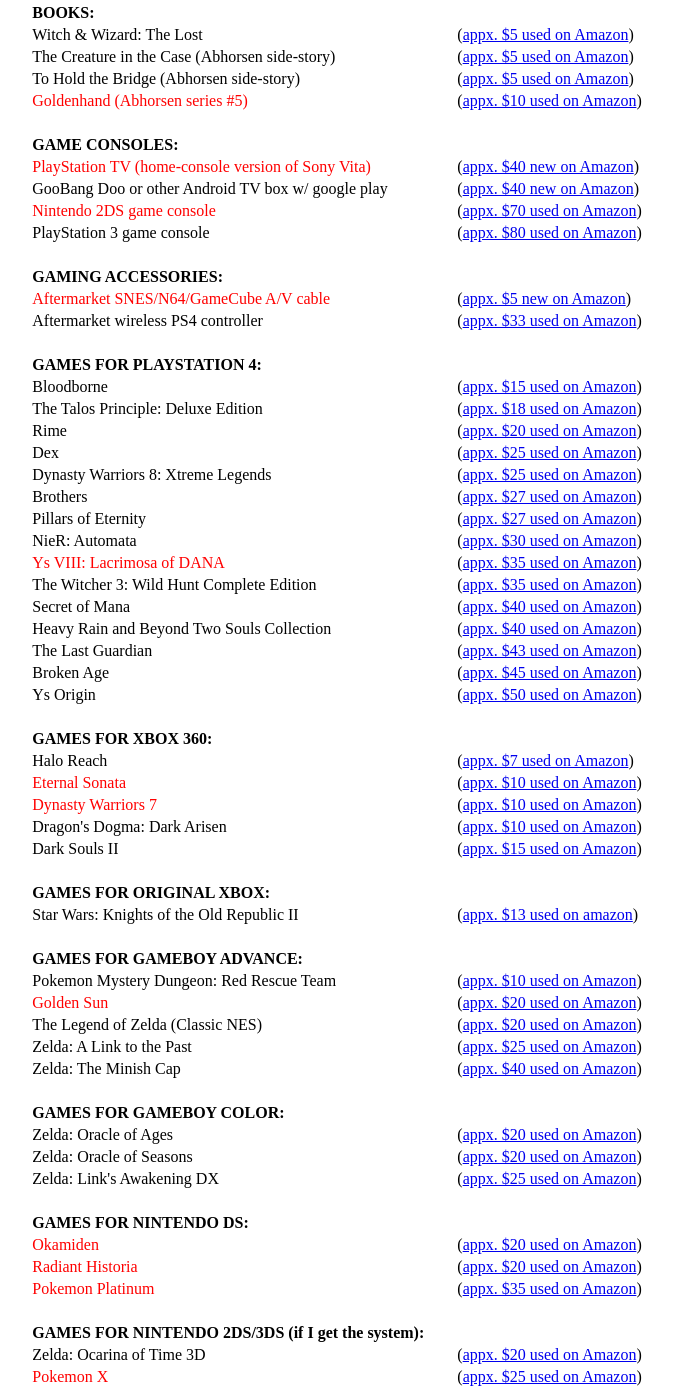
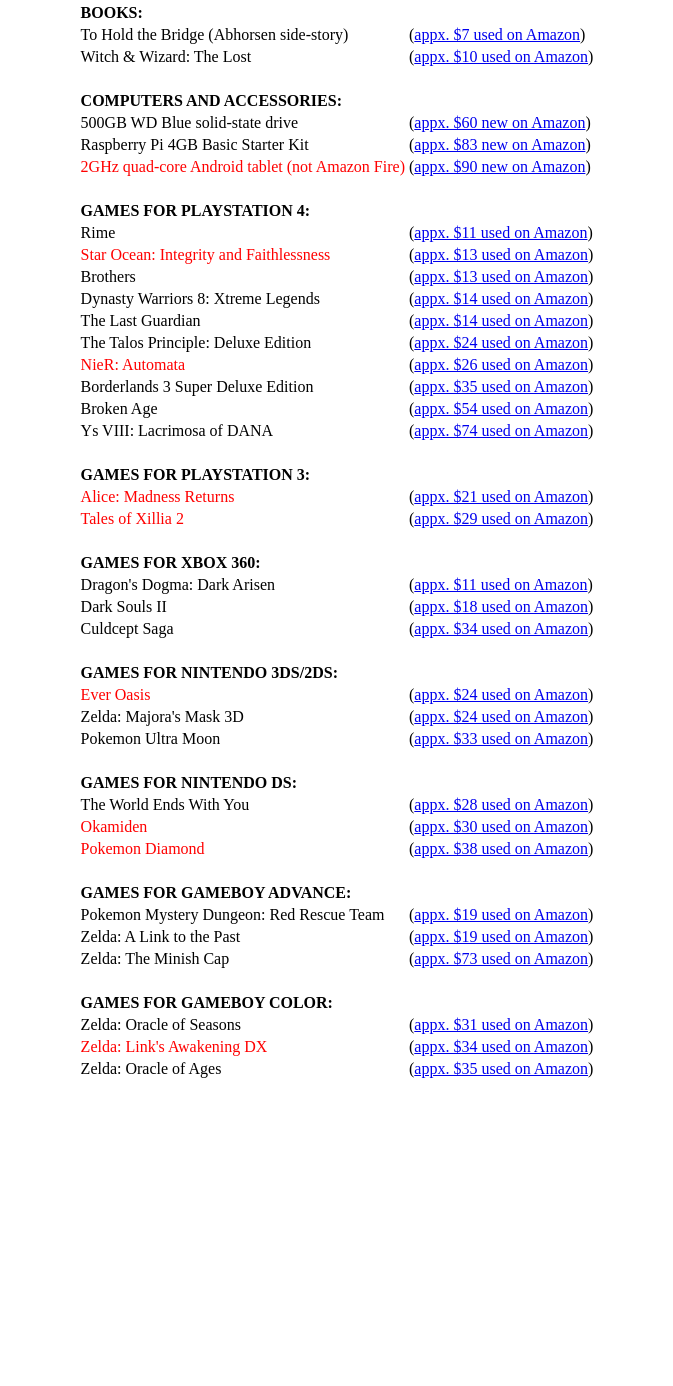
Before and after one commit to Pilcrow182/Pilcrow182.github.io, a plain HTML site: page giftlist/index.html in a window 1280 px wide. Shown: the part 66-1452 px from the top of the page, without its empty margins (303-976 px from the left). After the commit the page ends 1155 px from the top, so only its background shows below. Drawn offline with Linux system fonts and the light colour scheme.

Commit message:
update giftlist

```diff
--- a/giftlist/index.html
+++ b/giftlist/index.html
@@ -9,86 +9,62 @@
 			<h2>My Christmas/Birthday Gift List</h2>
 			<table>
 				<tr><td><strong>BOOKS:</strong></td></tr>
-				<tr><td>Witch & Wizard: The Lost</td><td>(<a href="https://www.amazon.com/gp/offer-listing/0316207748">appx. $5 used on Amazon</a>)</td></tr>
-				<tr><td>The Creature in the Case (Abhorsen side-story)</td><td>(<a href="https://www.amazon.com/gp/offer-listing/0007201389">appx. $5 used on Amazon</a>)</td></tr>
-				<tr><td>To Hold the Bridge (Abhorsen side-story)</td><td>(<a href="https://www.amazon.com/gp/offer-listing/0062292536">appx. $5 used on Amazon</a>)</td></tr>
-				<tr><td style="color: red">Goldenhand (Abhorsen series #5)</td><td>(<a href="https://www.amazon.com/gp/offer-listing/0061561584">appx. $10 used on Amazon</a>)</td></tr>
+				<tr><td>To Hold the Bridge (Abhorsen side-story)</td><td>(<a href="https://www.amazon.com/gp/offer-listing/0062292536">appx. $7 used on Amazon</a>)</td></tr>
+				<tr><td>Witch & Wizard: The Lost</td><td>(<a href="https://www.amazon.com/gp/offer-listing/0316207748">appx. $10 used on Amazon</a>)</td></tr>
 				<tr><td>&nbsp;</td></tr>
 
-				<tr><td><strong>GAME CONSOLES:</strong></td></tr>
-				<tr><td style="color: red">PlayStation TV (home-console version of Sony Vita)</td><td>(<a href="https://www.amazon.com/gp/offer-listing/B00KVMHSUM">appx. $40 new on Amazon</a>)</td></tr>
-				<tr><td>GooBang Doo or other Android TV box w/ google play</td><td>(<a href="https://www.amazon.com/dp/B01JOT42JW">appx. $40 new on Amazon</a>)</td></tr>
-				<tr><td style="color: red">Nintendo 2DS game console</td><td>(<a href="https://www.amazon.com/gp/offer-listing/B00EZPCX1A">appx. $70 used on Amazon</a>)</td></tr>
-				<tr><td>PlayStation 3 game console</td><td>(<a href="https://www.amazon.com/gp/offer-listing/B00AEX81SG">appx. $80 used on Amazon</a>)</td></tr>
-				<tr><td>&nbsp;</td></tr>
-
-				<tr><td><strong>GAMING ACCESSORIES:</strong></td></tr>
-				<tr><td style="color: red">Aftermarket SNES/N64/GameCube A/V cable</td><td>(<a href="https://www.amazon.com/dp/B001I9LNLW">appx. $5 new on Amazon</a>)</td></tr>
-				<tr><td>Aftermarket wireless PS4 controller</td><td>(<a href="https://www.amazon.com/gp/offer-listing/B075YSDHSV">appx. $33 used on Amazon</a>)</td></tr>
+				<tr><td><strong>COMPUTERS AND ACCESSORIES:</strong></td></tr>
+				<tr><td>500GB WD Blue solid-state drive</td><td>(<a href="https://www.amazon.com/dp/B073SBZ8YH">appx. $60 new on Amazon</a>)</td></tr>
+				<tr><td>Raspberry Pi 4GB Basic Starter Kit</td><td>(<a href="https://www.amazon.com/dp/B07VYC6S56">appx. $83 new on Amazon</a>)</td></tr>
+				<tr><td style="color: red">2GHz quad-core Android tablet (not Amazon Fire)</td><td>(<a href="https://www.amazon.com/dp/B08D21Y94K">appx. $90 new on Amazon</a>)</td></tr>
 				<tr><td>&nbsp;</td></tr>
 
 				<tr><td><strong>GAMES FOR PLAYSTATION 4:</strong></td></tr>
-				<tr><td>Bloodborne</td><td>(<a href="https://www.amazon.com/gp/offer-listing/B00KVR4HEC">appx. $15 used on Amazon</a>)</td></tr>
-				<tr><td>The Talos Principle: Deluxe Edition</td><td>(<a href="https://www.amazon.com/gp/offer-listing/B00X67FWNY">appx. $18 used on Amazon</a>)</td></tr>
-				<tr><td>Rime</td><td>(<a href="https://www.amazon.com/gp/offer-listing/B01MXYX880">appx. $20 used on Amazon</a>)</td></tr>
-				<tr><td>Dex</td><td>(<a href="https://www.amazon.com/gp/offer-listing/B01HS8265S">appx. $25 used on Amazon</a>)</td></tr>
-				<tr><td>Dynasty Warriors 8: Xtreme Legends</td><td>(<a href="https://www.amazon.com/gp/offer-listing/B00IIB2K4C">appx. $25 used on Amazon</a>)</td></tr>
-				<tr><td>Brothers</td><td>(<a href="https://www.amazon.com/gp/offer-listing/B00YOJIDSO">appx. $27 used on Amazon</a>)</td></tr>
-				<tr><td>Pillars of Eternity</td><td>(<a href="https://www.amazon.com/gp/offer-listing/B0734T77S2">appx. $27 used on Amazon</a>)</td></tr>
-				<tr><td>NieR: Automata</td><td>(<a href="https://www.amazon.com/gp/offer-listing/B017S3OPZM">appx. $30 used on Amazon</a>)</td></tr>
-				<tr><td style="color: red">Ys VIII: Lacrimosa of DANA</td><td>(<a href="https://www.amazon.com/gp/offer-listing/B06X1D3YPL">appx. $35 used on Amazon</a>)</td></tr>
-				<tr><td>The Witcher 3: Wild Hunt Complete Edition</td><td>(<a href="https://www.amazon.com/gp/offer-listing/B01K6010FM">appx. $35 used on Amazon</a>)</td></tr>
-				<tr><td>Secret of Mana</td><td>(<a href="https://www.amazon.com/gp/offer-listing/B0781VL8FW">appx. $40 used on Amazon</a>)</td></tr>
-				<tr><td>Heavy Rain and Beyond Two Souls Collection</td><td>(<a href="https://www.amazon.com/gp/offer-listing/B01C90JRZW">appx. $40 used on Amazon</a>)</td></tr>
-				<tr><td>The Last Guardian</td><td>(<a href="https://www.amazon.com/gp/offer-listing/B00ZQBLNP4">appx. $43 used on Amazon</a>)</td></tr>
-				<tr><td>Broken Age</td><td>(<a href="https://www.amazon.com/gp/offer-listing/B0738P35VY">appx. $45 used on Amazon</a>)</td></tr>
-				<tr><td>Ys Origin</td><td>(<a href="https://www.amazon.com/gp/offer-listing/B075FWT2GL">appx. $50 used on Amazon</a>)</td></tr>
+				<tr><td>Rime</td><td>(<a href="https://www.amazon.com/gp/offer-listing/B01MXYX880">appx. $11 used on Amazon</a>)</td></tr>
+				<tr><td style="color: red">Star Ocean: Integrity and Faithlessness</td><td>(<a href="https://www.amazon.com/gp/offer-listing/B00ZM6I932">appx. $13 used on Amazon</a>)</td></tr>
+				<tr><td>Brothers</td><td>(<a href="https://www.amazon.com/gp/offer-listing/B00YOJIDSO">appx. $13 used on Amazon</a>)</td></tr>
+				<tr><td>Dynasty Warriors 8: Xtreme Legends</td><td>(<a href="https://www.amazon.com/gp/offer-listing/B00IIB2K4C">appx. $14 used on Amazon</a>)</td></tr>
+				<tr><td>The Last Guardian</td><td>(<a href="https://www.amazon.com/gp/offer-listing/B00ZQBLNP4">appx. $14 used on Amazon</a>)</td></tr>
+				<tr><td>The Talos Principle: Deluxe Edition</td><td>(<a href="https://www.amazon.com/gp/offer-listing/B00X67FWNY">appx. $24 used on Amazon</a>)</td></tr>
+				<tr><td style="color: red">NieR: Automata</td><td>(<a href="https://www.amazon.com/gp/offer-listing/B017S3OPZM">appx. $26 used on Amazon</a>)</td></tr>
+				<tr><td>Borderlands 3 Super Deluxe Edition</td><td>(<a href="https://www.amazon.com/gp/offer-listing/B07Q6H83VY">appx. $35 used on Amazon</a>)</td></tr>
+				<tr><td>Broken Age</td><td>(<a href="https://www.amazon.com/gp/offer-listing/B0738P35VY">appx. $54 used on Amazon</a>)</td></tr>
+				<tr><td>Ys VIII: Lacrimosa of DANA</td><td>(<a href="https://www.amazon.com/gp/offer-listing/B06X1D3YPL">appx. $74 used on Amazon</a>)</td></tr>
+				<tr><td>&nbsp;</td></tr>
+
+				<tr><td><strong>GAMES FOR PLAYSTATION 3:</strong></td></tr>
+				<tr><td style="color: red">Alice: Madness Returns</td><td>(<a href="https://www.amazon.com/gp/offer-listing/B004CDBP9G">appx. $21 used on Amazon</a>)</td></tr>
+				<tr><td style="color: red">Tales of Xillia 2</td><td>(<a href="https://www.amazon.com/gp/offer-listing/B009PFV3E8">appx. $29 used on Amazon</a>)</td></tr>
 				<tr><td>&nbsp;</td></tr>
 
 				<tr><td><strong>GAMES FOR XBOX 360:</strong></td></tr>
-				<tr><td>Halo Reach</td><td>(<a href="https://www.amazon.com/gp/offer-listing/B002BSA20M">appx. $7 used on Amazon</a>)</td></tr>
-				<tr><td style="color: red">Eternal Sonata</td><td>(<a href="https://www.amazon.com/gp/offer-listing/B000PC4FYK">appx. $10 used on Amazon</a>)</td></tr>
-				<tr><td style="color: red">Dynasty Warriors 7</td><td>(<a href="https://www.amazon.com/gp/offer-listing/B004HVKAA8">appx. $10 used on Amazon</a>)</td></tr>
-				<tr><td>Dragon's Dogma: Dark Arisen</td><td>(<a href="https://www.amazon.com/gp/offer-listing/B00B59MXDM">appx. $10 used on Amazon</a>)</td></tr>
-				<tr><td>Dark Souls II</td><td>(<a href="https://www.amazon.com/gp/offer-listing/B00Q03M3OC">appx. $15 used on Amazon</a>)</td></tr>
+				<tr><td>Dragon's Dogma: Dark Arisen</td><td>(<a href="https://www.amazon.com/gp/offer-listing/B00B59MXDM">appx. $11 used on Amazon</a>)</td></tr>
+				<tr><td>Dark Souls II</td><td>(<a href="https://www.amazon.com/gp/offer-listing/B00Q03M3OC">appx. $18 used on Amazon</a>)</td></tr>
+				<tr><td>Culdcept Saga</td><td>(<a href="https://www.amazon.com/gp/offer-listing/B000Q0ASEW">appx. $34 used on Amazon</a>)</td></tr>
 				<tr><td>&nbsp;</td></tr>
 
-				<tr><td><strong>GAMES FOR ORIGINAL XBOX:</strong></td></tr>
-				<tr><td>Star Wars: Knights of the Old Republic II</td><td>(<a href="https://www.amazon.com/gp/offer-listing/B0002B90SA">appx. $13 used on amazon</a>)</td></tr>
+				<tr><td><strong>GAMES FOR NINTENDO 3DS/2DS:</strong></td></tr>
+				<tr><td style="color: red">Ever Oasis</td><td>(<a href="https://www.amazon.com/gp/offer-listing/B06XXX9SX1">appx. $24 used on Amazon</a>)</td></tr>
+				<tr><td>Zelda: Majora's Mask 3D</td><td>(<a href="https://www.amazon.com/gp/offer-listing/B00PB9LZQI">appx. $24 used on Amazon</a>)</td></tr>
+				<tr><td>Pokemon Ultra Moon</td><td>(<a href="https://www.amazon.com/gp/offer-listing/B071JQQ9PK">appx. $33 used on Amazon</a>)</td></tr>
+				<tr><td>&nbsp;</td></tr>
+
+				<tr><td><strong>GAMES FOR NINTENDO DS:</strong></td></tr>
+				<tr><td>The World Ends With You</td><td>(<a href="https://www.amazon.com/gp/offer-listing/B00136MBHA">appx. $28 used on Amazon</a>)</td></tr>
+				<tr><td style="color: red">Okamiden</td><td>(<a href="https://www.amazon.com/gp/offer-listing/B003IOGPAO">appx. $30 used on Amazon</a>)</td></tr>
+				<tr><td style="color: red">Pokemon Diamond</td><td>(<a href="https://www.amazon.com/gp/offer-listing/B000MJB0H6">appx. $38 used on Amazon</a>)</td></tr>
 				<tr><td>&nbsp;</td></tr>
 
 				<tr><td><strong>GAMES FOR GAMEBOY ADVANCE:</strong></td></tr>
-				<tr><td>Pokemon Mystery Dungeon: Red Rescue Team</td><td>(<a href="https://www.amazon.com/gp/offer-listing/B000FW57CE">appx. $10 used on Amazon</a>)</td></tr>
-				<tr><td style="color: red">Golden Sun</td><td>(<a href="https://www.amazon.com/gp/offer-listing/B00005OARM">appx. $20 used on Amazon</a>)</td></tr>
-				<tr><td>The Legend of Zelda (Classic NES)</td><td>(<a href="https://www.amazon.com/gp/offer-listing/B0001ZZNME">appx. $20 used on Amazon</a>)</td></tr>
-				<tr><td>Zelda: A Link to the Past</td><td>(<a href="https://www.amazon.com/gp/offer-listing/B00006LELB">appx. $25 used on Amazon</a>)</td></tr>
-				<tr><td>Zelda: The Minish Cap</td><td>(<a href="https://www.amazon.com/gp/offer-listing/B00030GS80">appx. $40 used on Amazon</a>)</td></tr>
+				<tr><td>Pokemon Mystery Dungeon: Red Rescue Team</td><td>(<a href="https://www.amazon.com/gp/offer-listing/B000FW57CE">appx. $19 used on Amazon</a>)</td></tr>
+				<tr><td>Zelda: A Link to the Past</td><td>(<a href="https://www.amazon.com/gp/offer-listing/B00006LELB">appx. $19 used on Amazon</a>)</td></tr>
+				<tr><td>Zelda: The Minish Cap</td><td>(<a href="https://www.amazon.com/gp/offer-listing/B00030GS80">appx. $73 used on Amazon</a>)</td></tr>
 				<tr><td>&nbsp;</td></tr>
 
 				<tr><td><strong>GAMES FOR GAMEBOY COLOR:</strong></td></tr>
-				<tr><td>Zelda: Oracle of Ages</td><td>(<a href="https://www.amazon.com/gp/offer-listing/B00005ATSN">appx. $20 used on Amazon</a>)</td></tr>
-				<tr><td>Zelda: Oracle of Seasons</td><td>(<a href="https://www.amazon.com/gp/offer-listing/B00005ATSM">appx. $20 used on Amazon</a>)</td></tr>
-				<tr><td>Zelda: Link's Awakening DX</td><td>(<a href="https://www.amazon.com/gp/offer-listing/B00000IWYT">appx. $25 used on Amazon</a>)</td></tr>
-				<tr><td>&nbsp;</td></tr>
-
-				<tr><td><strong>GAMES FOR NINTENDO DS:</strong></td></tr>
-				<tr><td style="color: red">Okamiden</td><td>(<a href="https://www.amazon.com/gp/offer-listing/B003IOGPAO">appx. $20 used on Amazon</a>)</td></tr>
-				<tr><td style="color: red">Radiant Historia</td><td>(<a href="https://www.amazon.com/gp/offer-listing/B004CVWETI">appx. $20 used on Amazon</a>)</td></tr>
-				<tr><td style="color: red">Pokemon Platinum</td><td>(<a href="https://www.amazon.com/gp/offer-listing/B001O1OBFY">appx. $35 used on Amazon</a>)</td></tr>
-				<tr><td>&nbsp;</td></tr>
-
-				<tr><td><strong>GAMES FOR NINTENDO 2DS/3DS (if I get the system):</strong></td></tr>
-				<tr><td>Zelda: Ocarina of Time 3D</td><td>(<a href="https://www.amazon.com/gp/offer-listing/B01AC3ZDCE">appx. $20 used on Amazon</a>)</td></tr>
-				<tr><td style="color: red">Pokemon X</td><td>(<a href="https://www.amazon.com/gp/offer-listing/B0053B5RGI">appx. $25 used on Amazon</a>)</td></tr>
-				<tr><td style="color: red">Zelda: A Link Between Worlds</td><td>(<a href="https://www.amazon.com/gp/offer-listing/B00GANWVJE">appx. $30 used on Amazon</a>)</td></tr>
-				<tr><td>Hyrule Warriors: Legends</td><td>(<a href="https://www.amazon.com/gp/offer-listing/B00ZS15FVA">appx. $30 used on Amazon</a>)</td></tr>
-				<tr><td>Zelda: Majora's Mask 3D</td><td>(<a href="https://www.amazon.com/gp/offer-listing/B00PB9LZQI">appx. $30 used on Amazon</a>)</td></tr>
-				<tr><td>&nbsp;</td></tr>
-
-				<tr><td><strong>GAMES FOR PLAYSTATION VITA/TV (if I get the system):</strong></td></tr>
-				<tr><td style="color: red">Ys: Memories of Celceta</td><td>(<a href="https://www.amazon.com/gp/offer-listing/B00BAWXCP2">appx. $15 used on Amazon</a>)</td></tr>
-				<tr><td>Gravity Rush</td><td>(<a href="https://www.amazon.com/gp/offer-listing/B0050SW1WW">appx. $15 used on Amazon</a>)</td></tr>
-				<tr><td>Ys Origin</td><td>(<a href="https://www.amazon.com/gp/offer-listing/B075FX49P1">appx. $50 new on Amazon</a>)</td></tr>
+				<tr><td>Zelda: Oracle of Seasons</td><td>(<a href="https://www.amazon.com/gp/offer-listing/B00005ATSM">appx. $31 used on Amazon</a>)</td></tr>
+				<tr><td style="color: red">Zelda: Link's Awakening DX</td><td>(<a href="https://www.amazon.com/gp/offer-listing/B00000IWYT">appx. $34 used on Amazon</a>)</td></tr>
+				<tr><td>Zelda: Oracle of Ages</td><td>(<a href="https://www.amazon.com/gp/offer-listing/B00005ATSN">appx. $35 used on Amazon</a>)</td></tr>
 			</table>
 		</center>
 	</body>
```
